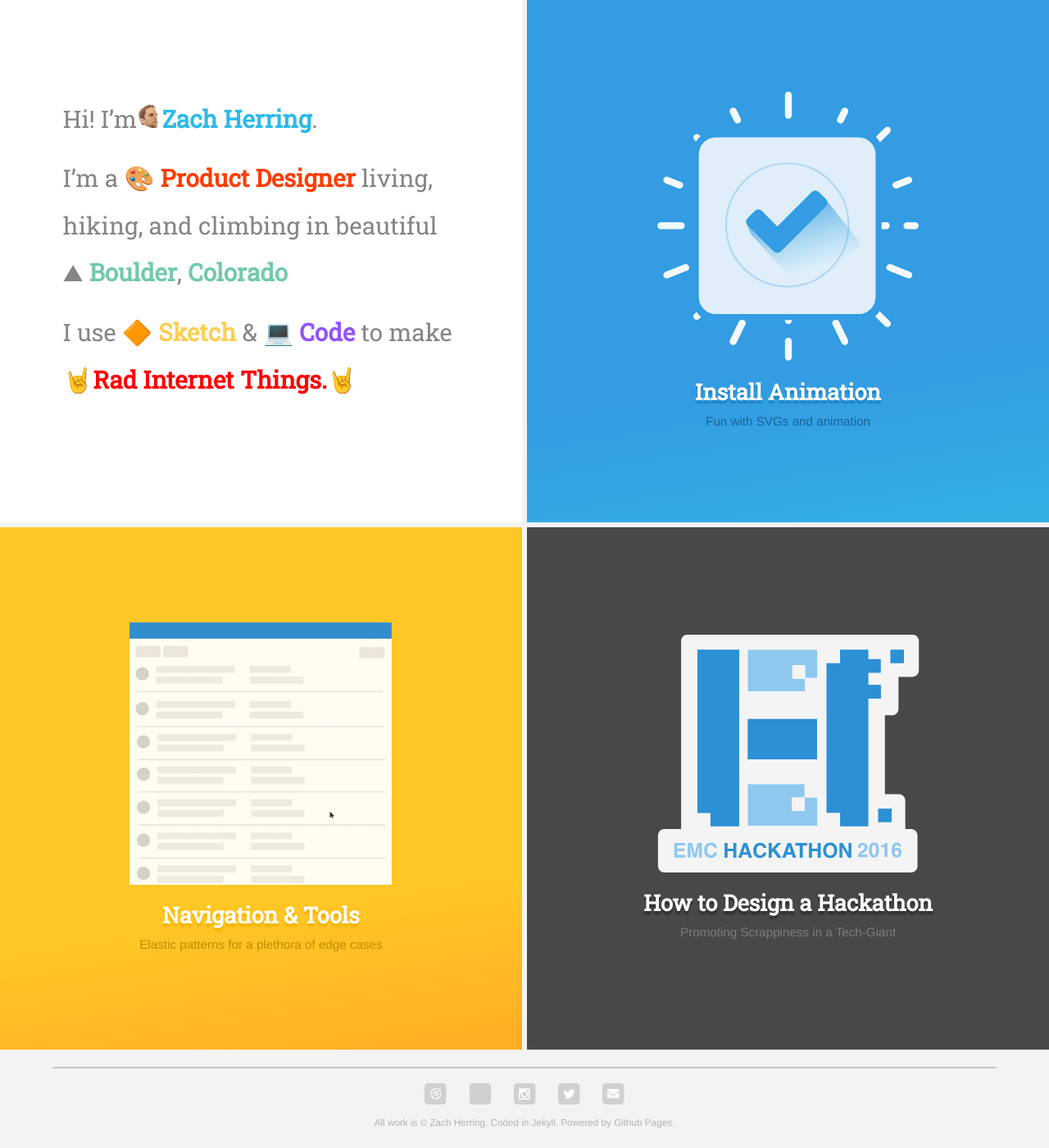
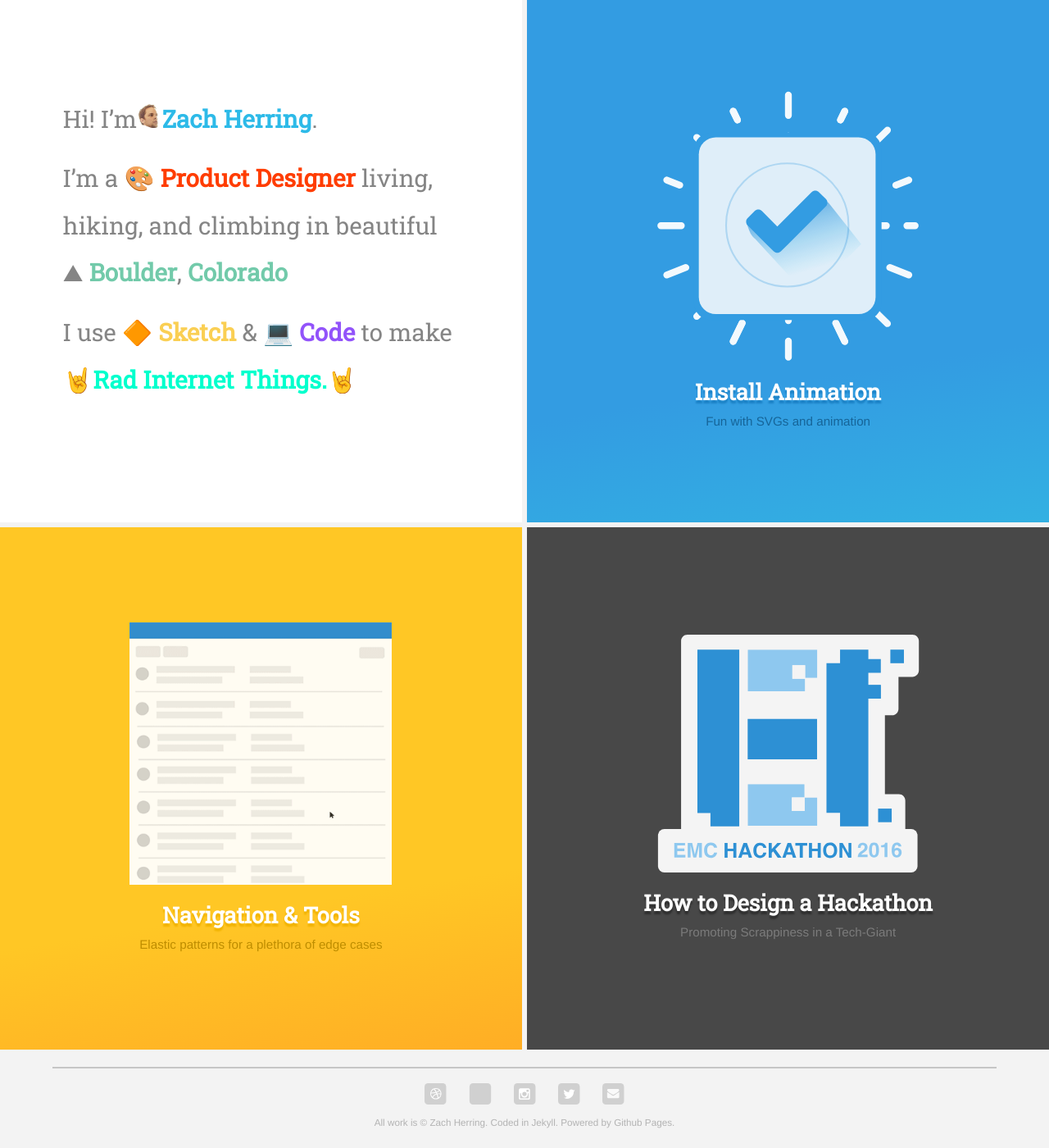
Before and after one commit to zherring/zherring.github.io, a Jekyll site: the page built from index.html, in a window 1280 px wide. Shown: the whole page at 82% size. Built offline with Jekyll 4.4.1, drawn with Linux system fonts in a browser that asks for light colours; nearby versions of some CDN libraries.

Commit message:
whoops accidentally deleted rad animation

```diff
--- a/_sass/_begin.scss
+++ b/_sass/_begin.scss
@@ -227,6 +227,16 @@
 //
 // }
 
+@keyframes rad {
+  0% { color: rgba(255, 0, 0, 1); }
+  15% { color: rgba(255, 255, 0, 1); }
+  30% { color: rgba(0, 255, 0, 1); }
+  50% { color: rgba(0, 255, 255, 1); }
+  65% { color: rgba(0, 0, 255, 1); }
+  80% { color: rgba(255, 0, 255, 1); }
+  100% { color: rgba(255, 0, 0, 1); }
+}
+
 @media screen and (max-width: 940px) {
     body {
         font-size: 14px;
```
Also changed, not shown: 1 other file.
